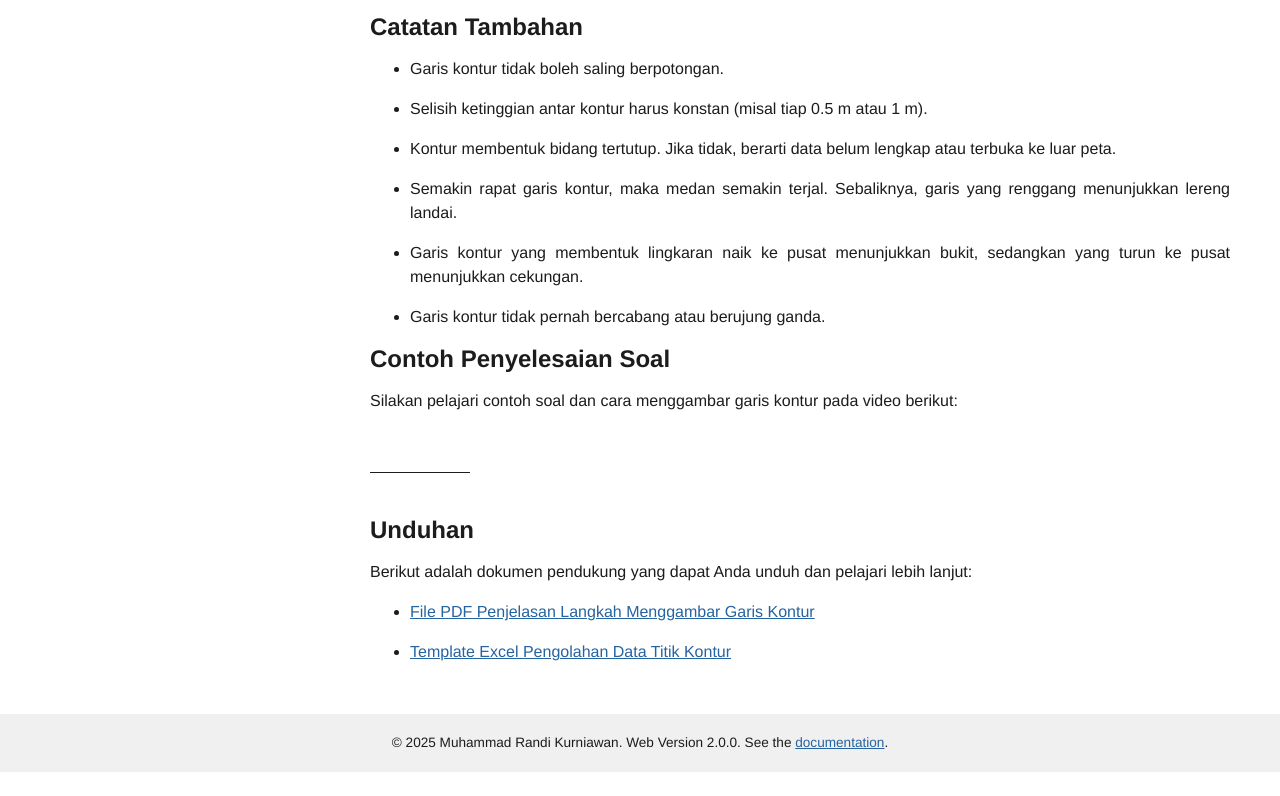
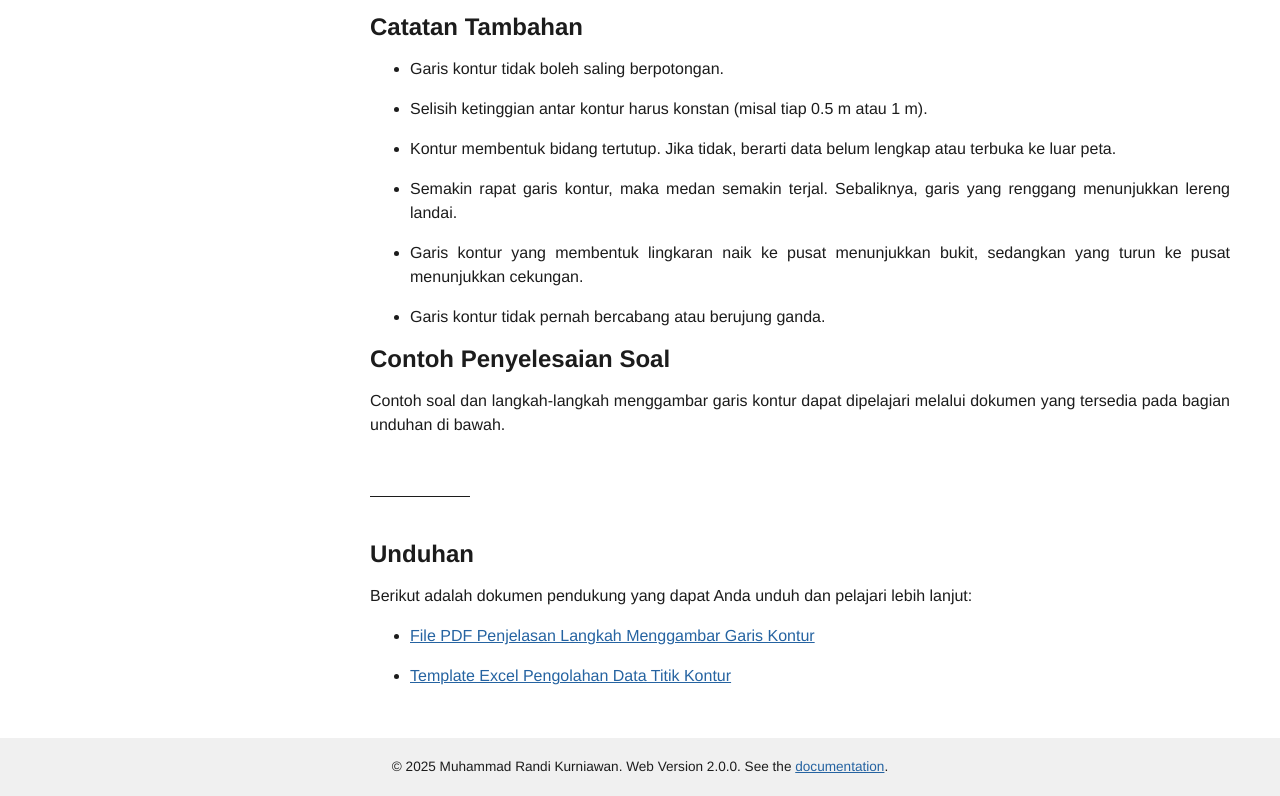
Before and after one commit to hoshiroakira/strukturin, an Eleventy site: page contents/surveying/menggambar-garis-kontur.md in a window 1280 px wide. Shown: the part 1656-2452 px from the top of the page. Before the commit the page ends 2428 px from the top, so only its background shows below. Built offline with nearby package versions, Linux system fonts and the light colour scheme; Eleventy itself is replaced by a stand-in of ours; files that its build step writes are made by us from their sources; a web font is replaced by a local one.

Commit message:
refactor: Revise an existing material

```diff
--- a/contents/surveying/menggambar-garis-kontur.md
+++ b/contents/surveying/menggambar-garis-kontur.md
@@ -72,7 +72,7 @@ description: Modul menggambar garis kontur membahas mengenai prinsip, prosedur,
     <li>Garis kontur tidak pernah bercabang atau berujung ganda.</li>
   </ul>
   <h2 id="contoh">Contoh Penyelesaian Soal</h2>
-  <p>Silakan pelajari contoh soal dan cara menggambar garis kontur pada video berikut:</p>
+  <p>Contoh soal dan langkah-langkah menggambar garis kontur dapat dipelajari melalui dokumen yang tersedia pada bagian unduhan di bawah.</p>
 </div>
 <div class="content-hr"><hr></div>
 <div class="content-section">
```
